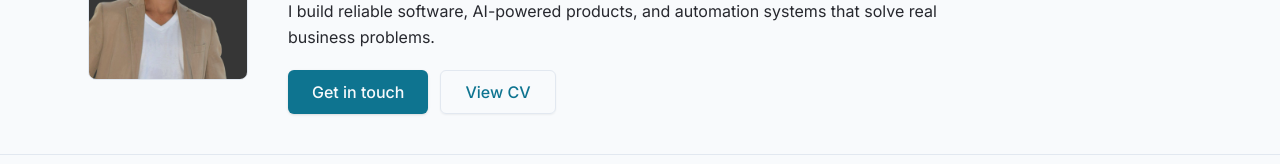
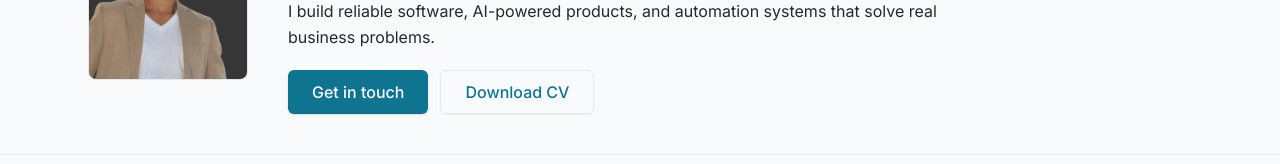
Before and after one commit to JjayFabor/jjayfabor.github.io, a React (Vite) app: page / in a window 1280 px wide. Shown: the part 236-400 px from the top of the page. Built offline with nearby package versions, Linux system fonts and the light colour scheme.

Commit message:
Update PDF CV download

```diff
--- a/src/components/Bio.jsx
+++ b/src/components/Bio.jsx
@@ -45,11 +45,10 @@ function Bio({ onOpenContact = () => {} }) {
               className="h-11 px-6 text-base w-full sm:w-auto border-brand-border bg-transparent text-brand-accent hover:bg-brand-accent/10 hover:text-brand-accent-hover"
             >
               <a
-                href="https://docs.google.com/document/d/1VQs6h8NJPEx_FUvsaaHDd1DYauJ5jI1y/edit?usp=sharing&ouid=108342282876658747339&rtpof=true&sd=true"
-                target="_blank"
-                rel="noopener noreferrer"
+                href="/Jaylord Vhan Fabor - Resume.pdf"
+                download="Jaylord-Vhan-Fabor-CV.pdf"
               >
-                View CV
+                Download CV
               </a>
             </Button>
           </div>
```
Also changed, not shown: 2 other files (tests, documents, lock files or other folders).
